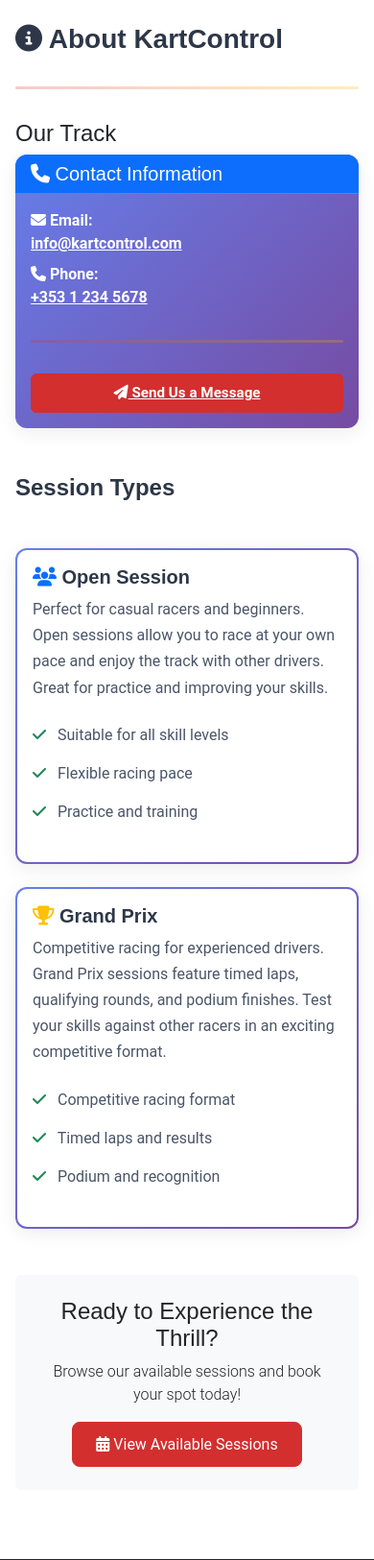
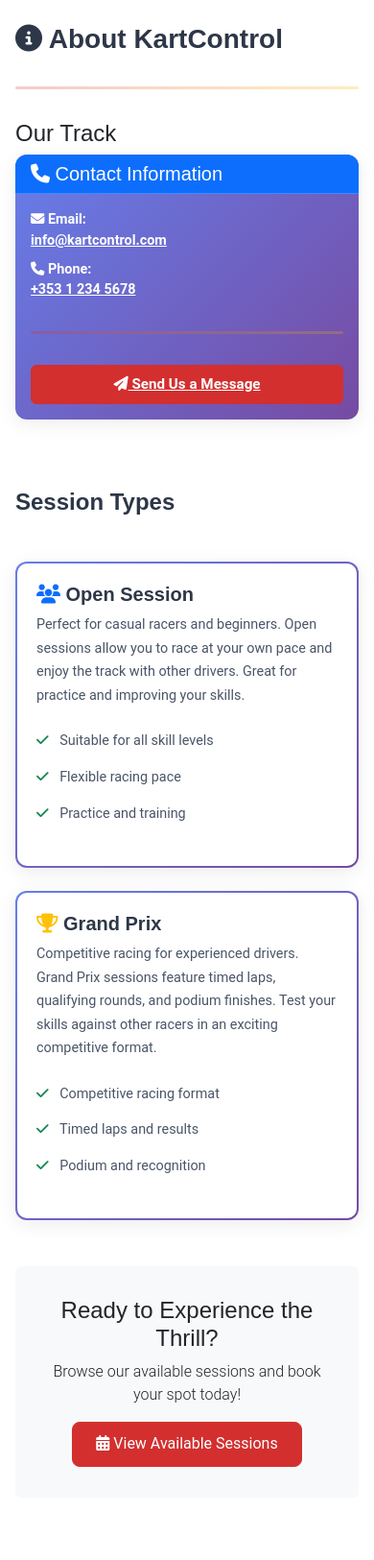
Before and after one commit to antfildes10/Project-4, a Django app: page /about/ in a window 390 px wide. Shown: the part 56-1681 px from the top of the page at 96% size. Run offline with Django 5.2, Linux system fonts and the light colour scheme; data that the repository does not hold is empty.

Commit message:
style(mobile): optimize about page layout and spacing
- Reduce HR divider margins for mobile
- Add spacing between about section cards
- Optimize card body padding and font sizes
- Reduce session types card title sizes
- Scale list items for better mobile readability
- Optimize CTA section padding for mobile
- Improve overall text hierarchy on small screens

🤖 Generated with [Claude Code](https://claude.com/claude-code)

Co-Authored-By: Claude <noreply@anthropic.com>

```diff
--- a/static/css/style.css
+++ b/static/css/style.css
@@ -315,6 +315,45 @@ footer a:hover {
   .table td,
   .table th {
     padding: 0.5rem;
+  }
+
+  /* About page */
+  .about-page hr {
+    margin: 1.5rem 0;
+  }
+
+  .about-section .card {
+    margin-bottom: 1.5rem;
+  }
+
+  .about-section .card-body {
+    padding: 1rem;
+    font-size: 0.9rem;
+  }
+
+  .session-types-section .card-body {
+    padding: 1.25rem;
+  }
+
+  .session-types-section .card-title {
+    font-size: 1.1rem;
+  }
+
+  .session-types-section .card-text {
+    font-size: 0.9rem;
+  }
+
+  .session-types-section .list-unstyled li {
+    font-size: 0.9rem;
+    padding: 0.35rem 0;
+  }
+
+  .cta-section {
+    padding: 2rem 1.5rem !important;
+  }
+
+  .cta-section h2 {
+    font-size: 1.5rem;
   }
 }
 
```
